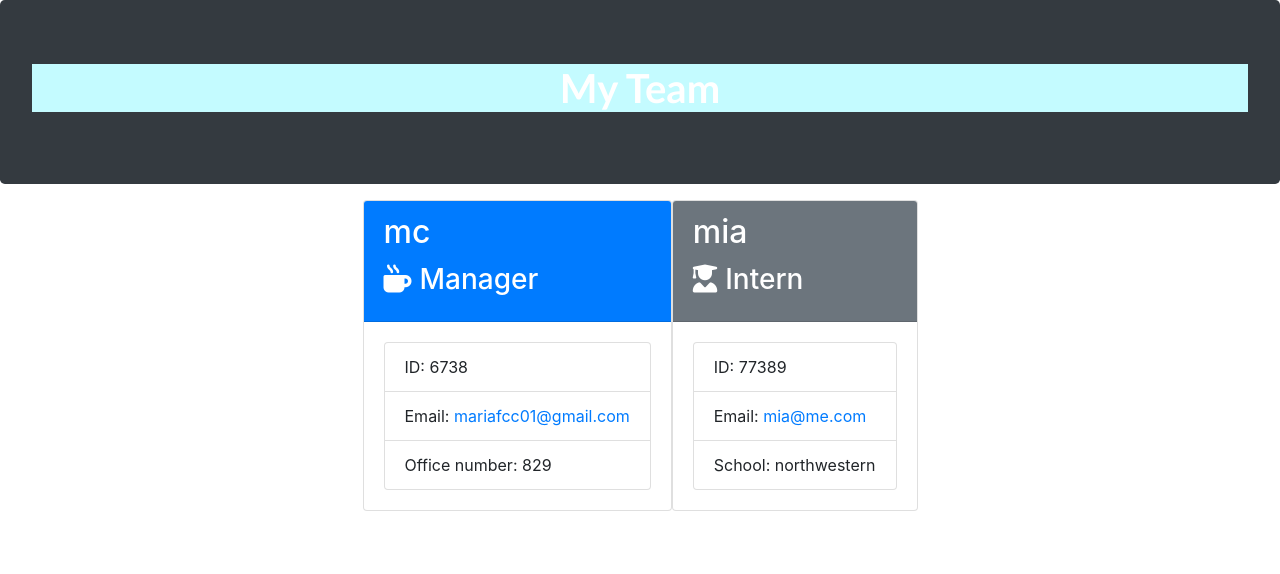
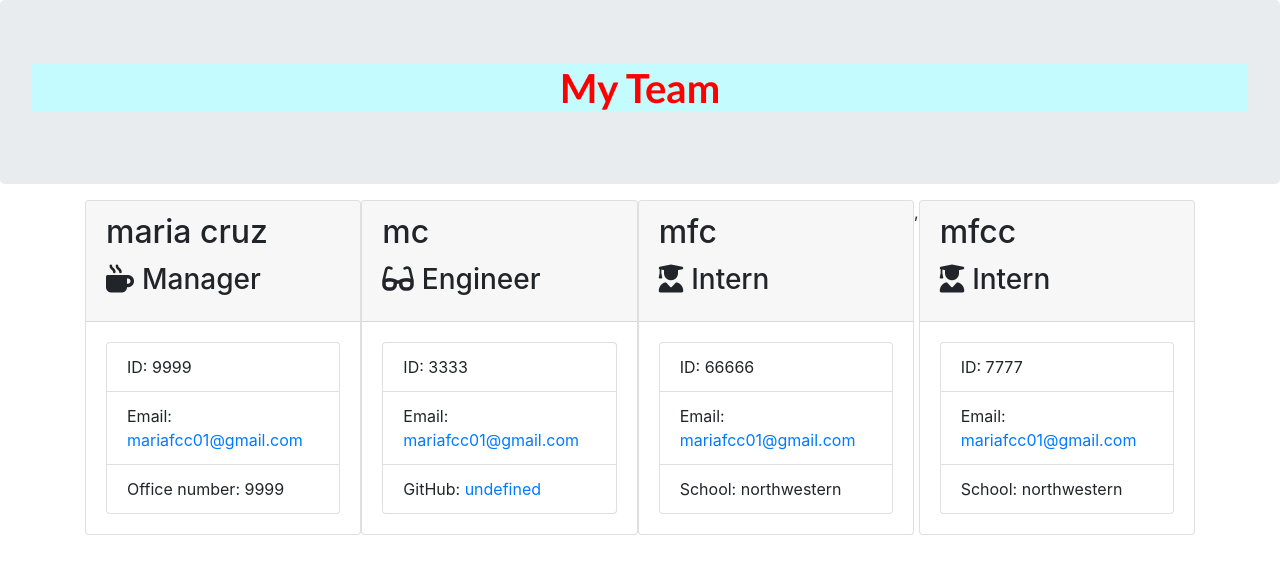
Before and after one commit to Mariafcc/sprint10homework, a website: page Develop/output/team.html in a window 1280 px wide. Drawn offline with nearby package versions, Linux system fonts and the light colour scheme; files that its build step writes are made by us from their sources.

Commit message:
screenshot

```diff
--- a/Develop/output/team.html
+++ b/Develop/output/team.html
@@ -1,25 +1,22 @@
 <!DOCTYPE html>
 <html lang="en">
+
 <head>
     <meta charset="UTF-8" />
     <meta name="viewport" content="width=device-width, initial-scale=1.0" />
     <meta http-equiv="X-UA-Compatible" content="ie=edge" />
     <title>My Team</title>
-    <link
-      rel="stylesheet"
-      href="https://stackpath.bootstrapcdn.com/bootstrap/4.3.1/css/bootstrap.min.css"
-      integrity="sha384-ggOyR0iXCbMQv3Xipma34MD+dH/1fQ784/j6cY/iJTQUOhcWr7x9JvoRxT2MZw1T"
-      crossorigin="anonymous"
-    />
-    <link rel="stylesheet" href="style.css" />
+    <link rel="stylesheet" href="https://stackpath.bootstrapcdn.com/bootstrap/4.3.1/css/bootstrap.min.css"
+        integrity="sha384-ggOyR0iXCbMQv3Xipma34MD+dH/1fQ784/j6cY/iJTQUOhcWr7x9JvoRxT2MZw1T" crossorigin="anonymous">
+    <link rel="stylesheet" href="style.css">
     <script src="https://kit.fontawesome.com/c502137733.js"></script>
 </head>
 
 <body>
     <div class="container-fluid">
         <div class="row">
-        <div class="col-12 jumbotron mb-3 team-heading bg-dark">
-          <h1 class="text-center text-white">My Team</h1>
+            <div class="col-12 jumbotron mb-3 team-heading">
+                <h1 class="text-center">My Team</h1>
             </div>
         </div>
     </div>
@@ -27,42 +24,61 @@
         <div class="row">
             <div class="team-area col-12 d-flex justify-content-center">
                 <div class="card employee-card">
-            <div class="card-header bg-primary text-white">
-              <h2 class="card-title">mc</h2>
-              <h3 class="card-title">
-                <i class="fas fa-mug-hot mr-2"></i>Manager
-              </h3>
+    <div class="card-header">
+        <h2 class="card-title">maria cruz</h2>
+        <h3 class="card-title"><i class="fas fa-mug-hot mr-2"></i>Manager</h3>
     </div>
     <div class="card-body">
         <ul class="list-group">
-                <li class="list-group-item">ID: 6738</li>
-                <li class="list-group-item">
-                  Email:
-                  <a href="mailto:mariafcc01@gmail.com">mariafcc01@gmail.com</a>
-                </li>
-                <li class="list-group-item">Office number: 829</li>
+            <li class="list-group-item">ID: 9999</li>
+            <li class="list-group-item">Email: <a href="mailto:mariafcc01@gmail.com">mariafcc01@gmail.com</a></li>
+            <li class="list-group-item">Office number: 9999</li>
         </ul>
     </div>
 </div>
 <div class="card employee-card">
-            <div class="card-header bg-secondary text-white">
-              <h2 class="card-title">mia</h2>
-              <h3 class="card-title">
-                <i class="fas fa-user-graduate mr-2"></i>Intern
-              </h3>
+    <div class="card-header">
+        <h2 class="card-title">mc</h2>
+        <h3 class="card-title"><i class="fas fa-glasses mr-2"></i>Engineer</h3>
     </div>
     <div class="card-body">
         <ul class="list-group">
-                <li class="list-group-item">ID: 77389</li>
-                <li class="list-group-item">
-                  Email: <a href="mailto:mia@me.com">mia@me.com</a>
-                </li>
+            <li class="list-group-item">ID: 3333</li>
+            <li class="list-group-item">Email: <a href="mailto:mariafcc01@gmail.com">mariafcc01@gmail.com</a></li>
+            <li class="list-group-item">GitHub: <a href="https://github.com/undefined" target="_blank" rel="noopener noreferrer">undefined</a></li>
+        </ul>
+    </div>
+</div>
+<div class="card employee-card">
+    <div class="card-header">
+        <h2 class="card-title">mfc</h2>
+        <h3 class="card-title"><i class="fas fa-user-graduate mr-2"></i>Intern</h3>
+    </div>
+    <div class="card-body">
+        <ul class="list-group">
+            <li class="list-group-item">ID: 66666</li>
+            <li class="list-group-item">Email: <a href="mailto:mariafcc01@gmail.com">mariafcc01@gmail.com</a></li>
             <li class="list-group-item">School: northwestern</li>
         </ul>
     </div>
 </div>
+,<div class="card employee-card">
+    <div class="card-header">
+        <h2 class="card-title">mfcc</h2>
+        <h3 class="card-title"><i class="fas fa-user-graduate mr-2"></i>Intern</h3>
+    </div>
+    <div class="card-body">
+        <ul class="list-group">
+            <li class="list-group-item">ID: 7777</li>
+            <li class="list-group-item">Email: <a href="mailto:mariafcc01@gmail.com">mariafcc01@gmail.com</a></li>
+            <li class="list-group-item">School: northwestern</li>
+        </ul>
+    </div>
+</div>
+
             </div>
         </div>
     </div>
 </body>
+
 </html>
```
Also changed, not shown: Develop/screenshots/questionDemo.png (added), 2 other files. Lines whose indentation alone changed are shown as unchanged.
